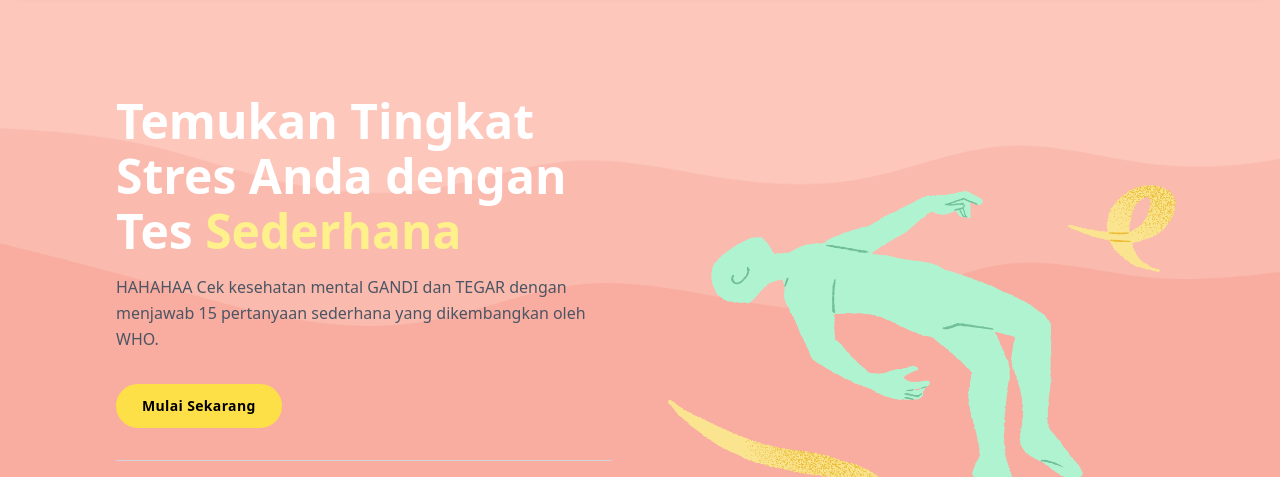
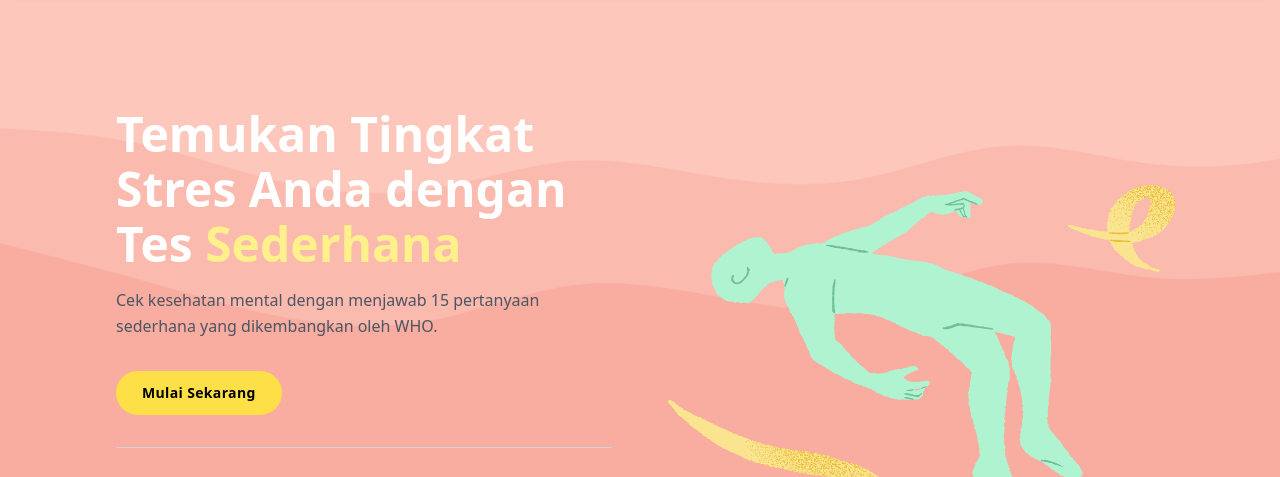
Before and after one commit to nmuhammadfadli/MoodUpNative, a plain HTML site: page index.html in a window 1280 px wide. Shown: the part 93-570 px from the top of the page. Drawn offline with nearby package versions, Linux system fonts and the light colour scheme.

Commit message:
revisi landing-page

```diff
--- a/index.html
+++ b/index.html
@@ -84,7 +84,7 @@
             <div class="grid md:grid-cols-2 md:px-10 items-center md:gap-8 max-w-6xl space-x-3 mt-24 mx-auto">
                 <div class="max-md:order-1 max-md:text-center mx-3">
                     <h2 class="text-gray-800 md:text-5xl text-3xl font-extrabold mb-4 md:!leading-[55px] text-white">Temukan Tingkat Stres Anda dengan Tes <span class="text-yellow-200"> Sederhana</span></h2>
-                    <p class="mt-4 text-base text-gray-600 leading-relaxed"> HAHAHAA Cek kesehatan mental GANDI dan TEGAR dengan menjawab 15 pertanyaan sederhana yang dikembangkan oleh WHO.</p>
+                    <p class="mt-4 text-base text-gray-600 leading-relaxed"> Cek kesehatan mental dengan menjawab 15 pertanyaan sederhana yang dikembangkan oleh WHO.</p>
                     <div class="mt-8">
                         <a href="pre-quiz.html"><button type='button' class="bg-yellow-300 hover:bg-transparent hover:text-black border-2 border-yellow-300 transition-all text-black font-semibold tracking-wide text-sm rounded-full px-6 py-2.5">Mulai Sekarang</button></a>
                     </div>
```
